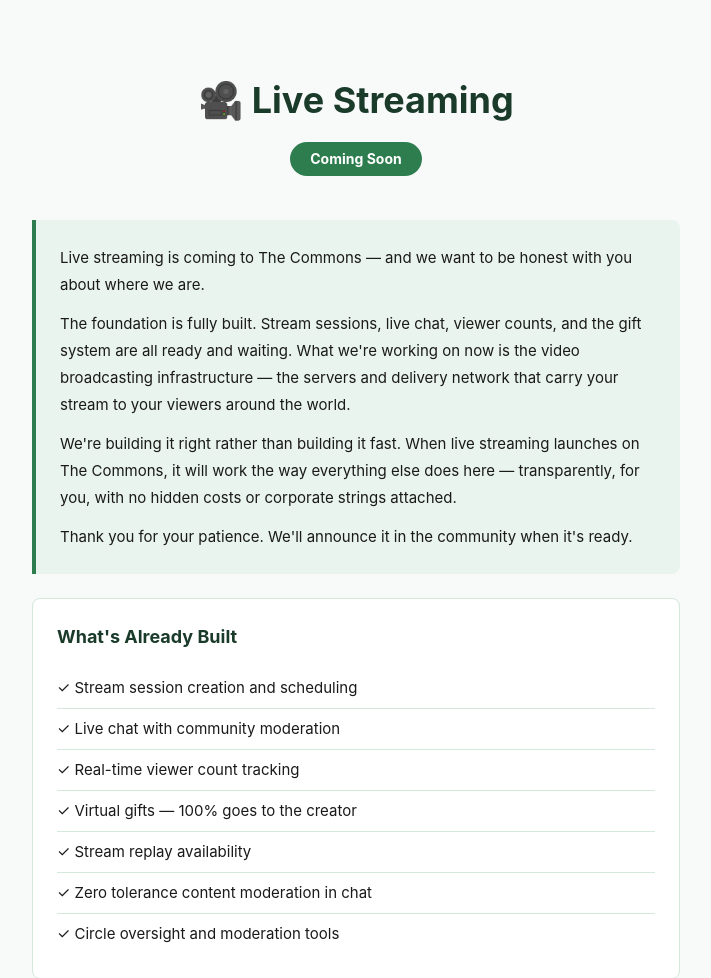
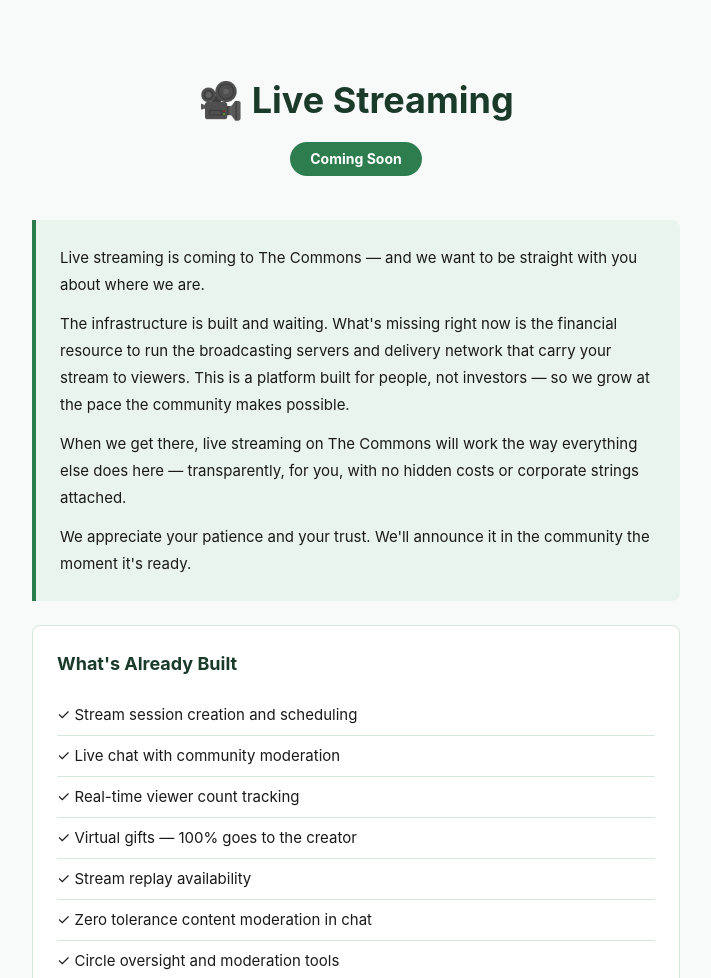
Before and after one commit to Kronestones/the-commons, a FastAPI app: page /live in a window 1280 px wide. Shown: the part 56-1034 px from the top of the page, without its empty margins (284-995 px from the left). Run offline with FastAPI, Linux system fonts and the light colour scheme.

Commit message:
Fix cookie parser for JWT tokens, update live page wording

```diff
--- a/the_commons/templates/live.html
+++ b/the_commons/templates/live.html
@@ -10,10 +10,10 @@
   </div>
 
   <div class="coming-soon-statement">
-    <p>Live streaming is coming to The Commons — and we want to be honest with you about where we are.</p>
-    <p>The foundation is fully built. Stream sessions, live chat, viewer counts, and the gift system are all ready and waiting. What we're working on now is the video broadcasting infrastructure — the servers and delivery network that carry your stream to your viewers around the world.</p>
-    <p>We're building it right rather than building it fast. When live streaming launches on The Commons, it will work the way everything else does here — transparently, for you, with no hidden costs or corporate strings attached.</p>
-    <p>Thank you for your patience. We'll announce it in the community when it's ready.</p>
+    <p>Live streaming is coming to The Commons — and we want to be straight with you about where we are.</p>
+    <p>The infrastructure is built and waiting. What's missing right now is the financial resource to run the broadcasting servers and delivery network that carry your stream to viewers. This is a platform built for people, not investors — so we grow at the pace the community makes possible.</p>
+    <p>When we get there, live streaming on The Commons will work the way everything else does here — transparently, for you, with no hidden costs or corporate strings attached.</p>
+    <p>We appreciate your patience and your trust. We'll announce it in the community the moment it's ready.</p>
   </div>
 
   <div class="coming-soon-ready">
```
Also changed, not shown: static/js/main.js (+6 -3 lines), templates/live.html (+4 -4 lines).
